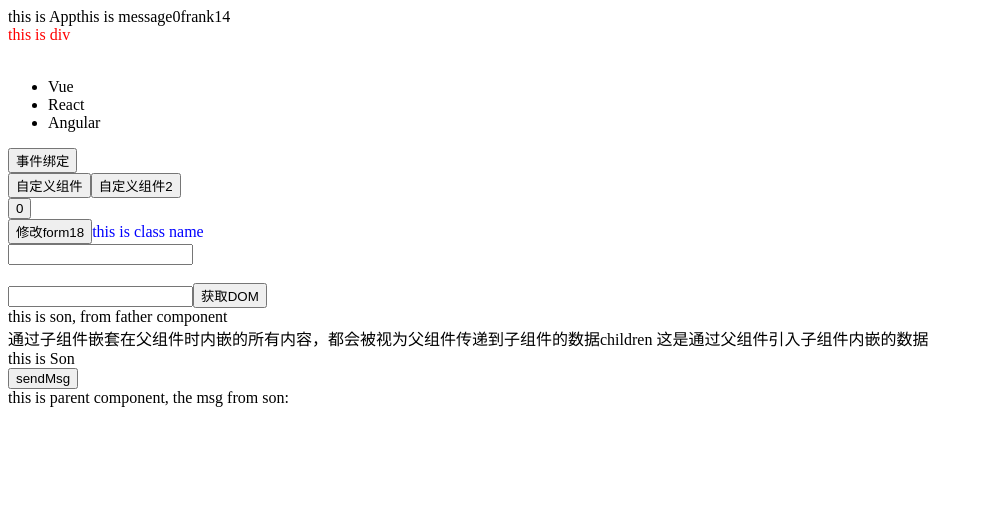
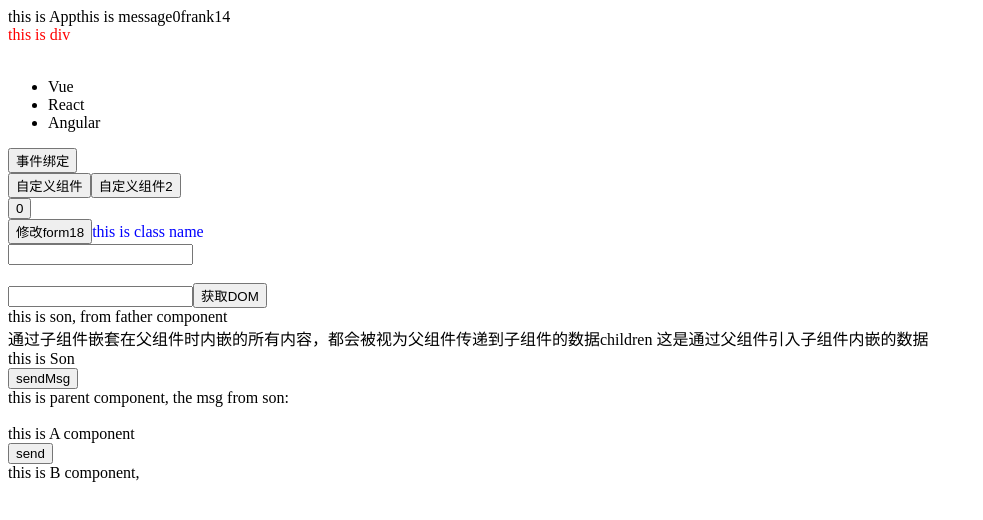
Before and after one commit to StarDust0814/learn-react, a React (Create React App) app: page / in a window 1280 px wide. Shown: the top 520 px of the page, without its empty margins (0-983 px from the left). Built offline with nearby package versions, Linux system fonts and the light colour scheme.

Commit message:
add:兄弟组件传参

```diff
--- a/src/App.js
+++ b/src/App.js
@@ -49,6 +49,21 @@ function Son1({ onGetMsg }) {
   );
 }
 
+// 兄弟组件传递参数 A -> B
+function AComponent({ onGetAName }) {
+  const name = 'this is A name';
+  return (
+    <div>
+      this is A component<br></br>
+      <button onClick={() => onGetAName(name)}>send</button>
+    </div>
+  );
+}
+
+function BComponent({ name }) {
+  return <div>this is B component, {name}</div>;
+}
+
 function App() {
   // 事件绑定
   const handleClick = (e) => {
@@ -95,6 +110,14 @@ function App() {
   const getMsg = (msg) => {
     console.log(msg);
     setMsg(msg);
+  };
+
+  // 兄弟组件传递参数
+  const [componentName, setComponentName] = useState('');
+
+  const getAName = (componentName) => {
+    console.log(componentName);
+    setComponentName(componentName);
   };
   return (
     <div className="App">
@@ -143,6 +166,11 @@ function App() {
       {/* 子组件向父组件传递参数 */}
       <Son1 onGetMsg={getMsg} />
       <div>this is parent component, the msg from son: {msg}</div>
+      {/* 兄弟组件传递参数，通过状态提升 */}
+      <br></br>
+      <AComponent onGetAName={getAName}></AComponent>
+      <BComponent name={componentName}></BComponent>
+      {/* 跨层级组件传参 */}
     </div>
   );
 }
```
